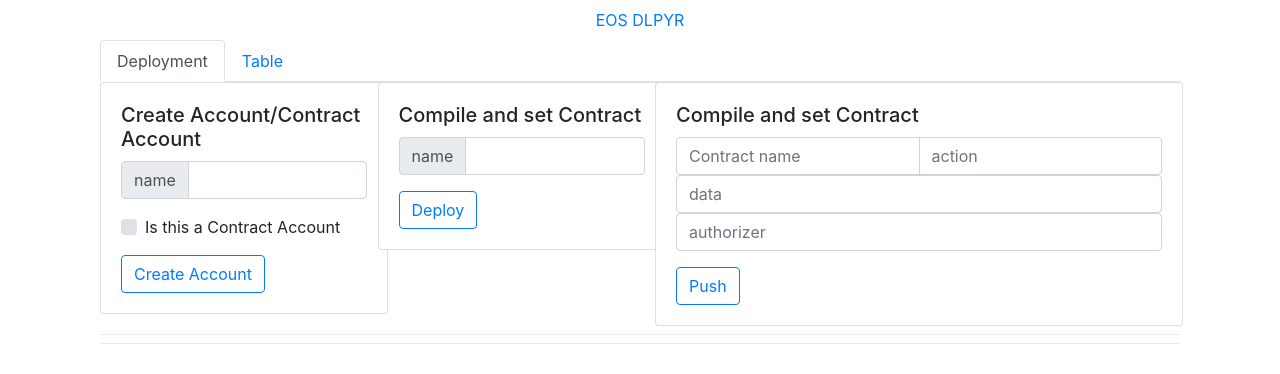
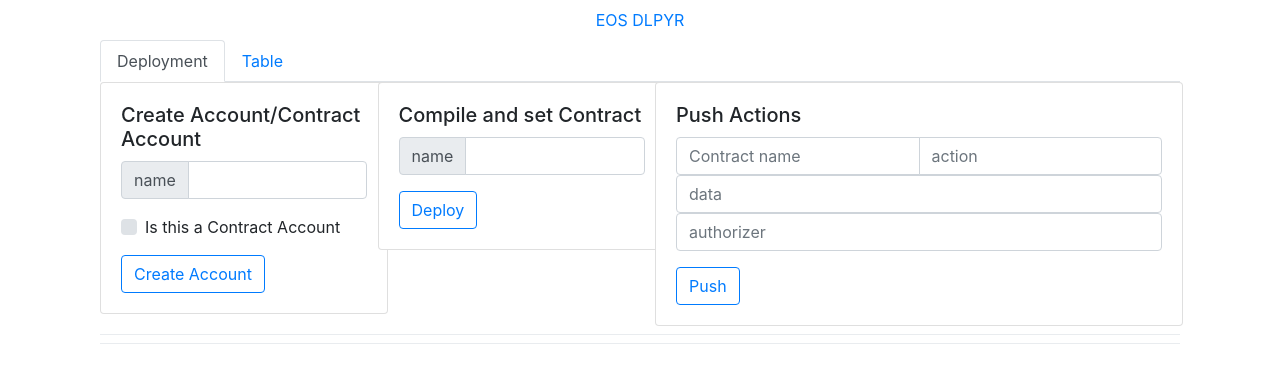
Before and after one commit to yashwanth2804/EOSdplyr, a website: page public/index.html in a window 1280 px wide. Drawn offline with nearby package versions, Linux system fonts and the light colour scheme.

Commit message:
typo fix

```diff
--- a/public/index.html
+++ b/public/index.html
@@ -87,7 +87,7 @@
                             <div class="col-sm-6">
                                 <div class="card" style="width: 33rem;">
                                     <div class="card-body">
-                                        <h5 class="card-title">Compile and set Contract</h5>
+                                        <h5 class="card-title">Push Actions</h5>
                                         <h6 class="card-subtitle mb-2 text-muted"></h6>
                                         <p class="card-text">
                                             <div class="input-group">
```
